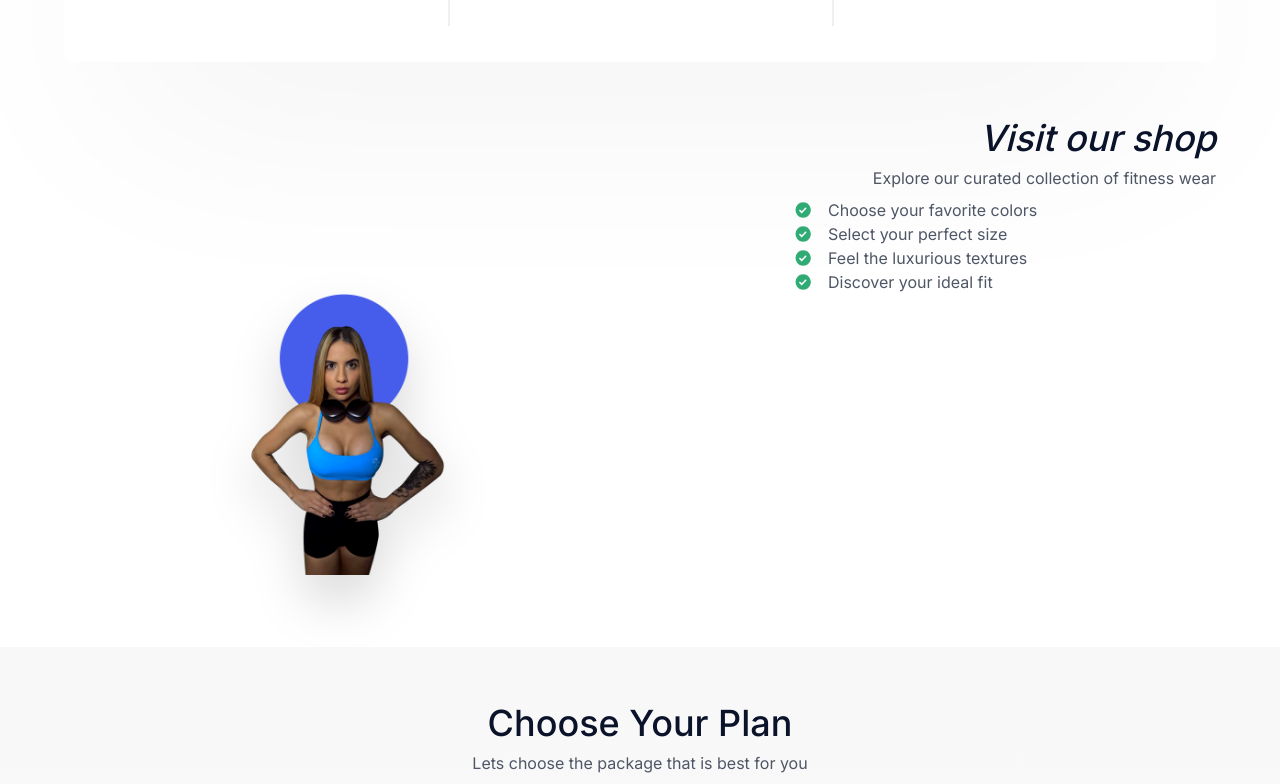
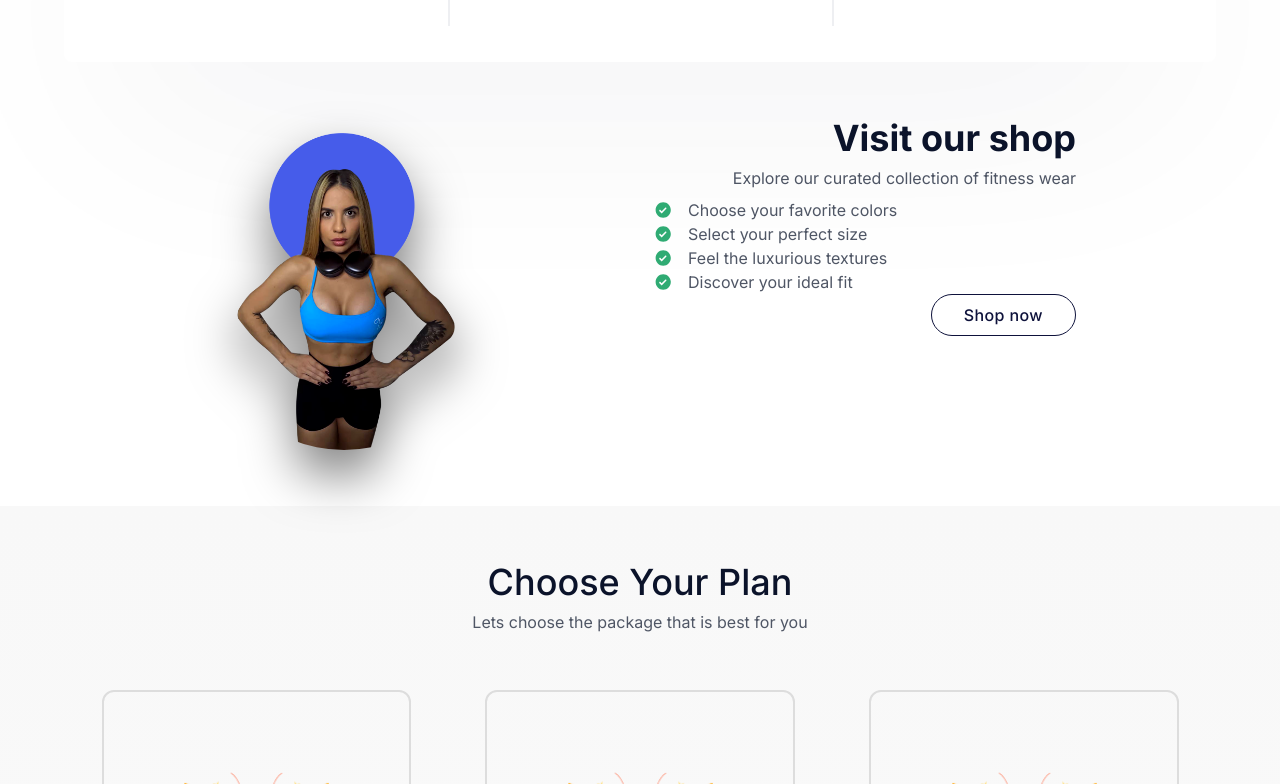
Before and after one commit to Lekkk02/PaolaFit, a Next.js app: page / in a window 1280 px wide. Shown: the part 736-1520 px from the top of the page. Built offline with nearby package versions, Linux system fonts and the light colour scheme.

Commit message:
Features Section

```diff
--- a/src/components/Feature.js
+++ b/src/components/Feature.js
@@ -4,6 +4,7 @@ import React, { useMemo } from "react";
 import { motion } from "framer-motion";
 import getScrollAnimation from "../utils/getScrollAnimation";
 import ScrollAnimationWrapper from "./Layout/ScrollAnimationWrapper";
+import ButtonOutline from "./misc/ButtonOutline.";
 
 const features = [
   "Choose your favorite colors",
@@ -23,26 +24,26 @@ const Feature = () => {
       <div className="grid grid-flow-row sm:grid-flow-col grid-cols-1 sm:grid-cols-2 gap-8 p  y-8 my-12">
         <ScrollAnimationWrapper className="flex w-3/4 justify-end">
           <motion.div
-            className="h-2/3 w-2/3 rounded-full  p-4"
+            className="h-2/3 w-2/3 rounded-full"
             variants={scrollAnimation}
           >
             <Image
-              src="/assets/stories-pao.png"
+              src="/assets/PaolaStories.png"
               alt="VPN Illustrasi"
               layout="responsive"
               quality={100}
               height={10}
               width={10}
-              className="drop-shadow-2xl"
+              className="drop-shadow-xxl rounded-full  "
             />
           </motion.div>
         </ScrollAnimationWrapper>
         <ScrollAnimationWrapper>
           <motion.div
-            className="flex flex-col items-end justify-center ml-auto w-full lg:w-9/12"
+            className="flex flex-col items-end justify-center w-full lg:w-9/12"
             variants={scrollAnimation}
           >
-            <h3 className="text-3xl lg:text-4xl font-medium leading-relaxed italic text-black-600">
+            <h3 className="text-3xl lg:text-4xl font-bold leading-relaxed text-black-600">
               Visit our shop
             </h3>
             <p className="my-2 text-black-500">
@@ -66,6 +67,7 @@ const Feature = () => {
                 </motion.li>
               ))}
             </ul>
+            <ButtonOutline>Shop now</ButtonOutline>
           </motion.div>
         </ScrollAnimationWrapper>
       </div>
--- a/src/components/misc/ButtonOutline..js
+++ b/src/components/misc/ButtonOutline..js
@@ -2,7 +2,7 @@ import React from "react";
 
 const ButtonOutline = ({ children }) => {
   return (
-    <button className="font-medium tracking-wide py-2 px-5 sm:px-8 border border-purple-500 text-purple-500 bg-white-500 outline-none rounded-l-full rounded-r-full capitalize hover:bg-purple-500 hover:text-white-500 transition-all hover:shadow-orange ">
+    <button className="font-medium tracking-wide py-2 px-5 sm:px-8 border border-purple-500 text-purple-500 bg-white-500 outline-none rounded-l-full rounded-r-full hover:bg-purple-500 hover:text-white-500 transition-all hover:shadow-orange ">
       {" "}
       {children}
     </button>
--- a/tailwind.config.js
+++ b/tailwind.config.js
@@ -16,7 +16,9 @@ module.exports = {
 
       none: "none",
     },
-
+    dropShadow: {
+      xxl: "0 25px 25px rgba(0, 0, 0, 0.5)",
+    },
     extend: {
       colors: {
         transparent: "transparent",
```
Also changed, not shown: public/assets/PaolaStories.png (added).
